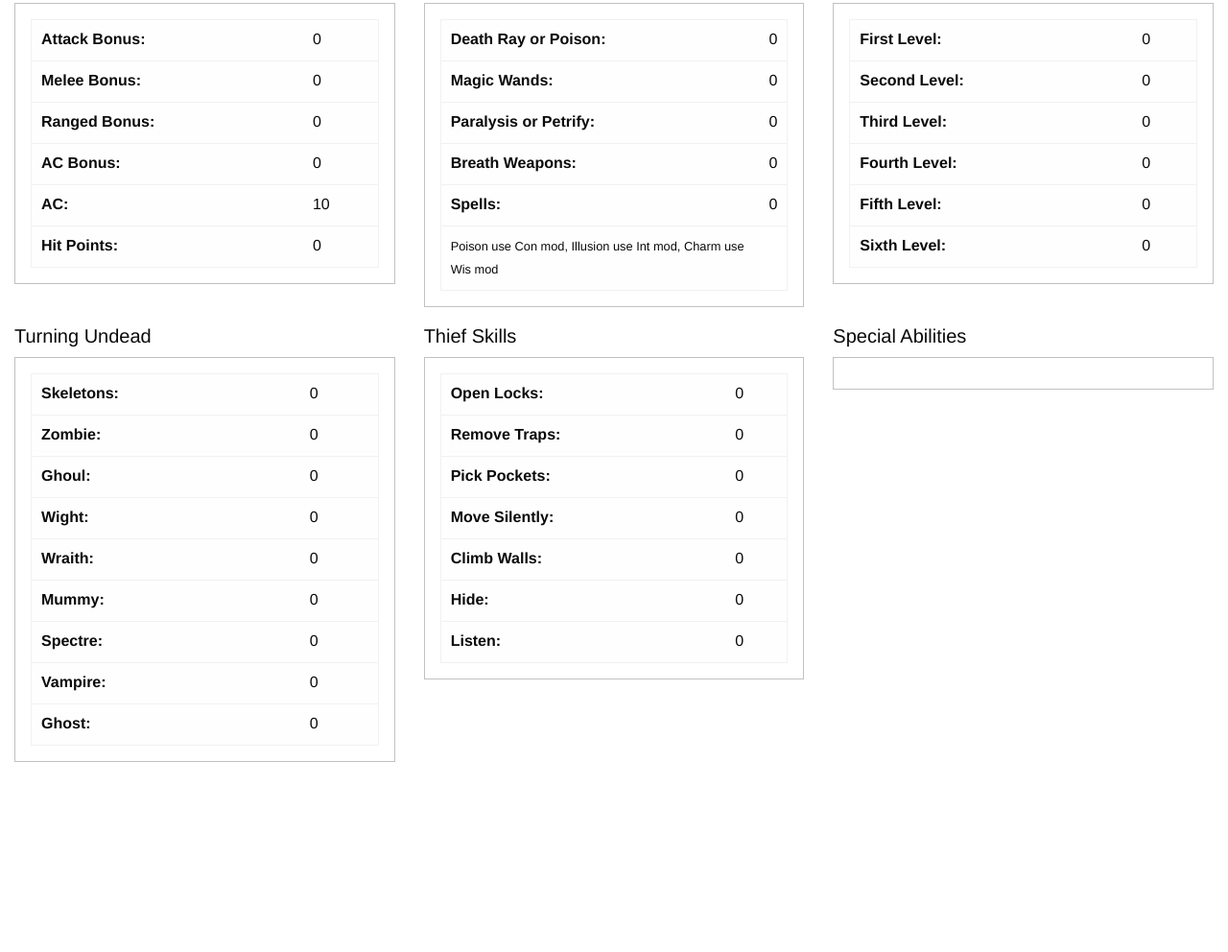
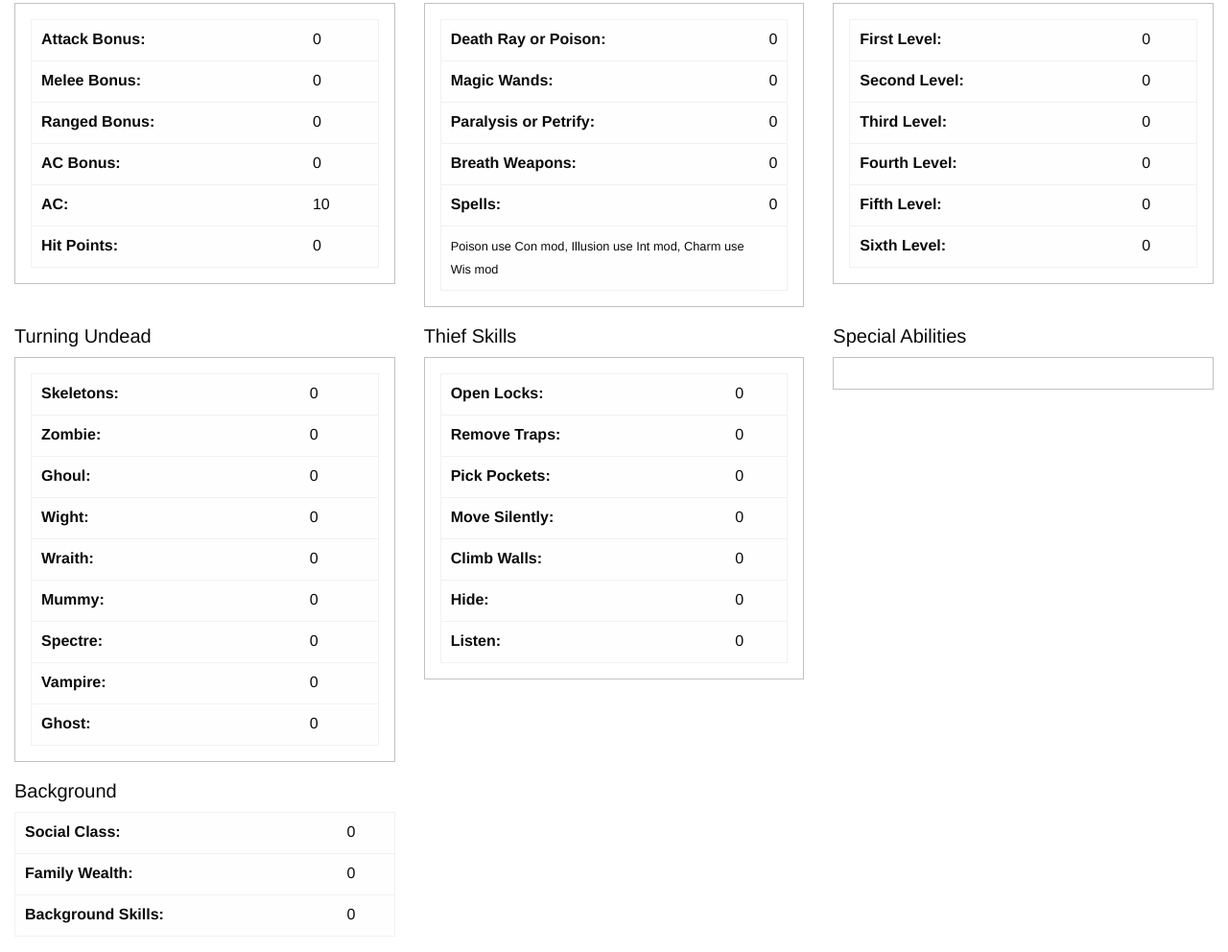
Before and after one commit to ryandavidhartman/ScalaJS, a website: page characterGenerator/index-dev.html in a window 1280 px wide. Shown: the part 559-1551 px from the top of the page at 96% size. Before the commit the page ends 1369 px from the top, so only its background shows below. Drawn offline with Linux system fonts and the light colour scheme.

Commit message:
working on backgrounds

```diff
--- a/characterGenerator/index-dev.html
+++ b/characterGenerator/index-dev.html
@@ -415,6 +415,26 @@
         <div class="callout" id="special_abilities">
         </div>
     </div>
+
+    <div class="large-4 medium-4 cell">
+        <h5>Background</h5>
+        <table class="unstriped">
+            <tr>
+                <td><strong>Social Class:</strong></td>
+                <td><span id="socialClass">0</span></td>
+            </tr>
+            <tr>
+                <td><strong>Family Wealth:</strong></td>
+                <td><span id="familyWealth">0</span></td>
+            </tr>
+            <tr>
+                <td><strong>Background Skills:</strong></td>
+                <td><span id="backgroundSkills">0</span></td>
+            </tr>
+        </table>
+        </div>
+    </div>
+
 </div>
 <!-- Include Scala.js compiled code -->
 <script type="text/javascript" src="./target/scala-2.13/basic-fantasy-character-generator-fastopt/main.js"></script>
```
Also changed, not shown: 3 other files.
